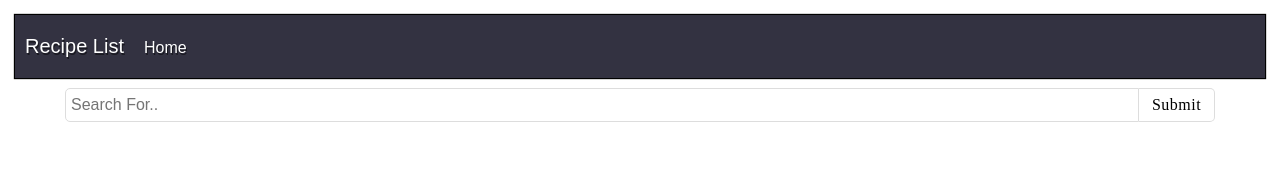
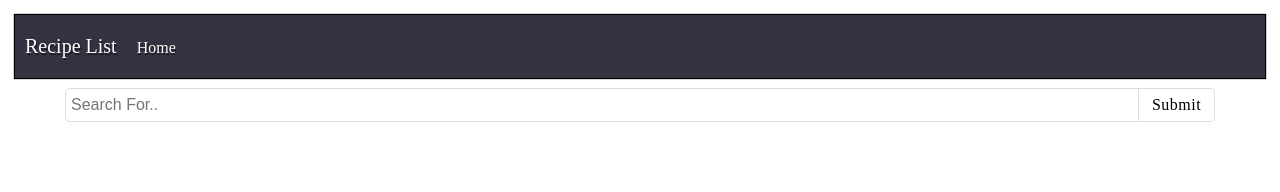
Before and after one commit to jonathanRinciari/PuppyBowling, a React (Create React App) app: page / in a window 1280 px wide. Shown: the top 192 px of the page. Built offline with nearby package versions, Linux system fonts and the light colour scheme.

Commit message:
added font styling

```diff
--- a/src/index.css
+++ b/src/index.css
@@ -1,5 +1,5 @@
 body {
   margin: 5px;
   padding: 10px;
-  font-family: sans-serif;
+  font-family: 'Times New Roman', Times, serif;
 }
```
